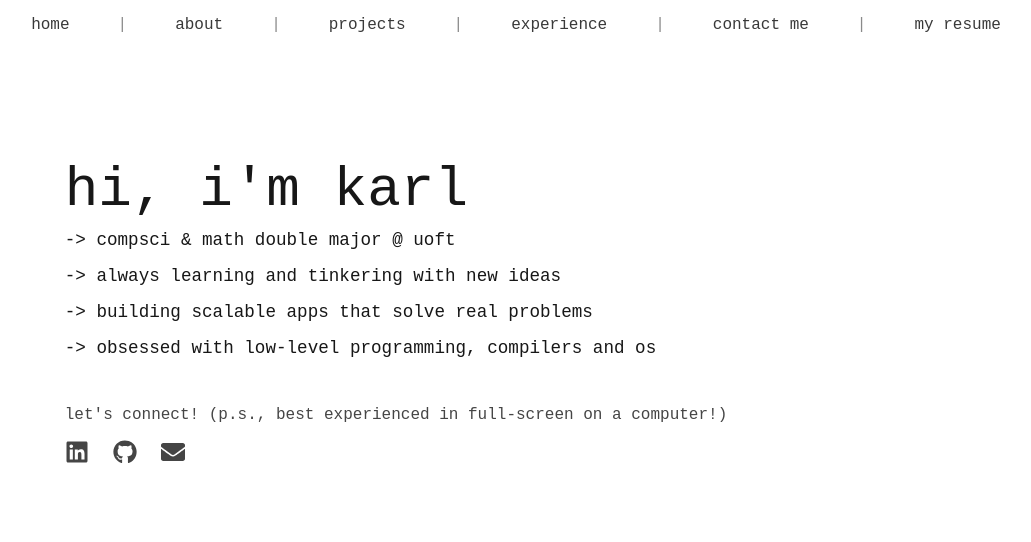
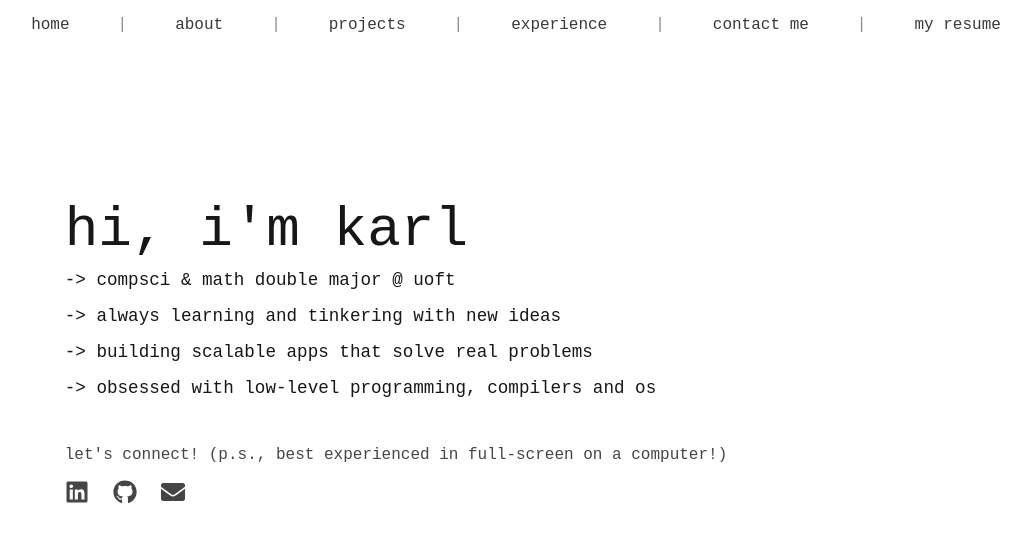
Before and after one commit to Karl-Michaud/portfolio-website, a Next.js app in the folder website/: page / in a window 1280 px wide. Shown: the top 542 px of the page, without its empty margins (124-1155 px from the left). Built offline with nearby package versions, Linux system fonts and the light colour scheme.

Commit message:
pushed down intro

```diff
--- a/website/src/app/home/intro.module.css
+++ b/website/src/app/home/intro.module.css
@@ -6,7 +6,7 @@
     min-height: 100vh;
     padding: 2rem;
     background-color: var(--background);
-    margin-top: 28rem;
+    margin-top: 33rem;
     margin-right: 15rem;
 }
 
```
